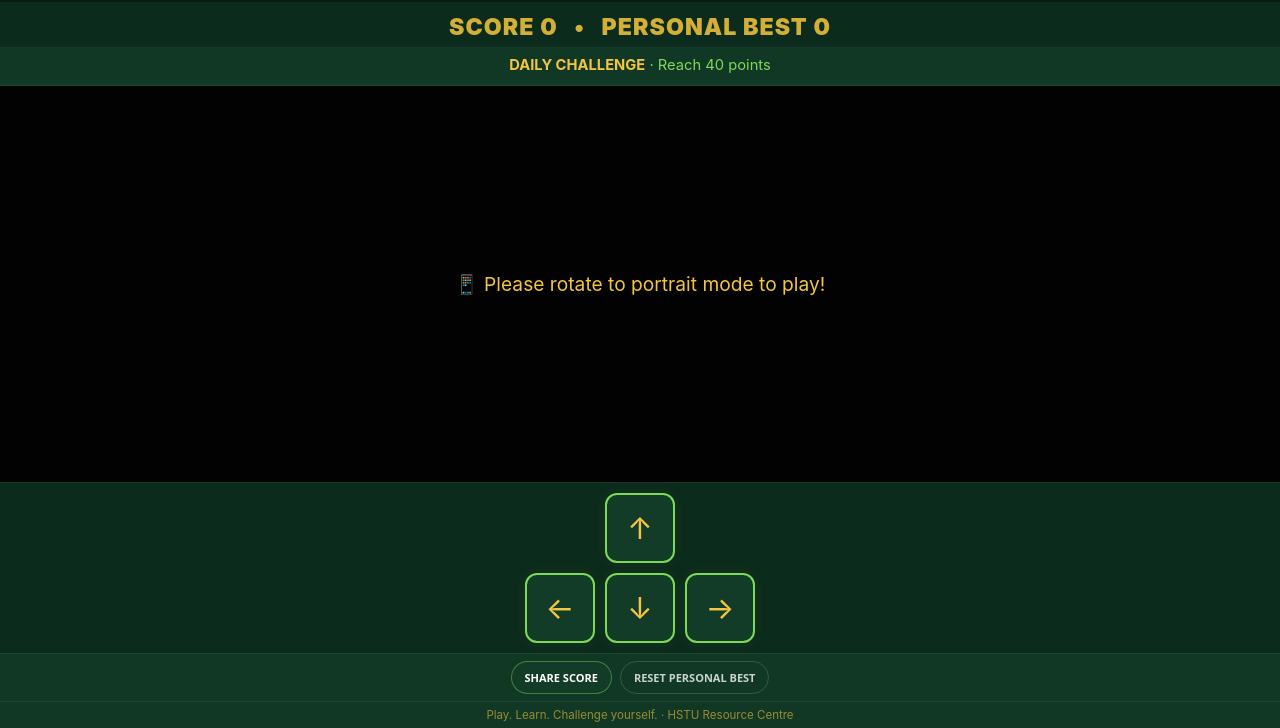
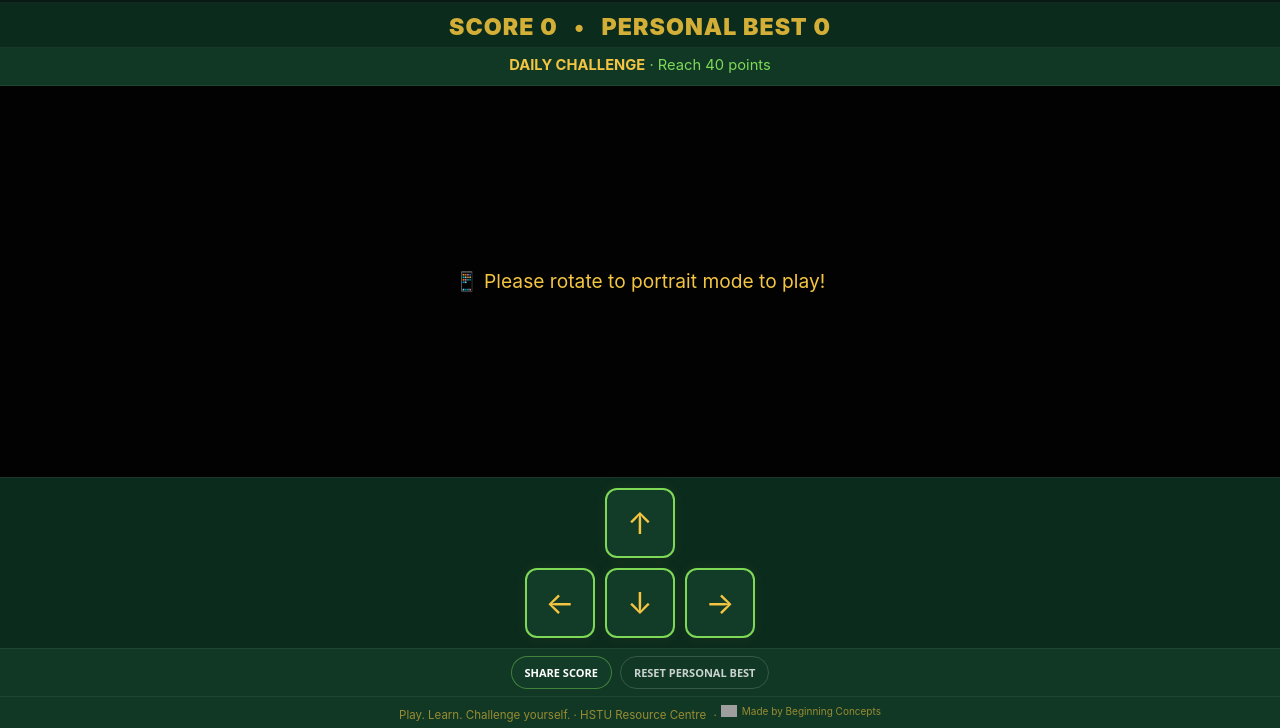
Before and after one commit to glenroygriffiths876-collab/HSTU-SI, a plain HTML site: page health-snake.html in a window 1280 px wide. Shown: the part 72-800 px from the top of the page. Drawn offline with Linux system fonts and the light colour scheme; grey boxes are pictures that could not be loaded.

Commit message:
Add discreet Beginning Concepts attribution to page footer

```diff
--- a/health-snake.html
+++ b/health-snake.html
@@ -285,7 +285,7 @@
       <button id="resetBestBtn" type="button" style="border:1px solid rgba(255,255,255,.16);background:transparent;color:rgba(255,255,255,.78);border-radius:999px;padding:8px 13px;font:800 11px system-ui,sans-serif;cursor:pointer">RESET PERSONAL BEST</button>
     </div>
     <div id="finePrint">
-      Play. Learn. Challenge yourself. · HSTU Resource Centre
+      Play. Learn. Challenge yourself. · HSTU Resource Centre <span aria-hidden="true" style="padding:0 4px">·</span><a href="https://beginningconcepts.org/" target="_blank" rel="noopener noreferrer" aria-label="Made by Beginning Concepts; visit beginningconcepts.org" title="Visit Beginning Concepts" style="display:inline-flex;align-items:center;justify-content:center;gap:5px;color:inherit;text-decoration:none;font-size:10px;line-height:1.3"><img src="https://beginningconcepts.org/assets/brand-logo.webp" alt="" width="16" height="16" loading="lazy" decoding="async" style="width:16px;height:16px;object-fit:contain;flex:0 0 16px;border:0"/><span>Made by Beginning Concepts</span></a>
     </div>
 
   </div>
```
